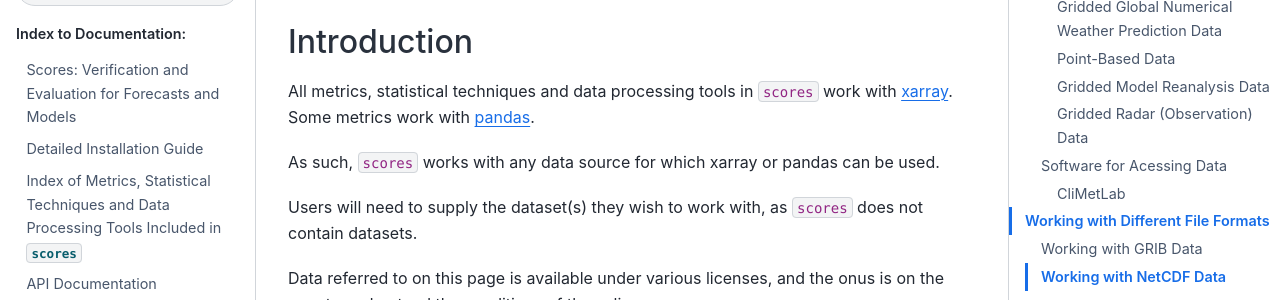
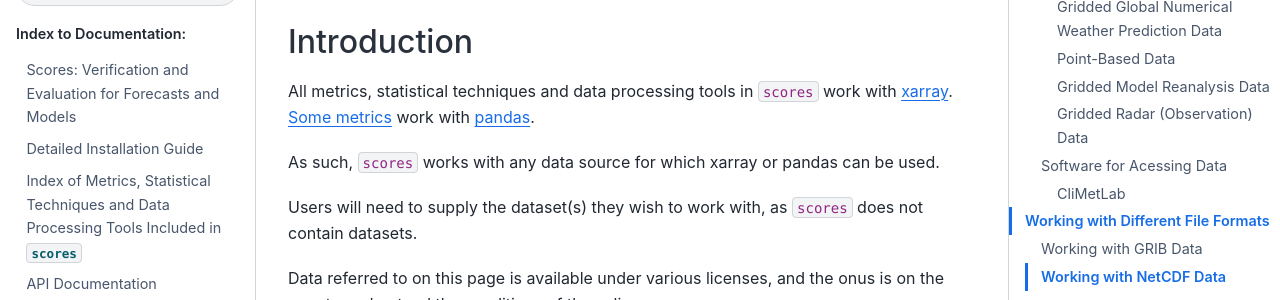
Before and after one commit to nci/scores, a Sphinx documentation site: the page built from docs/data.md, in a window 1280 px wide and 900 px high. Shown: the part 138-438 px from the top of the window. Built offline with Sphinx 7.4.7 and the Sphinx Book theme 1.1.4, drawn with Linux system fonts in a browser that asks for light colours; pages that are not in the unit, such as notebooks, are missing from menus; part of the change alters nothing that is shown.

```diff
--- a/docs/data.md
+++ b/docs/data.md
@@ -2,7 +2,7 @@
 
 ## Introduction
 
-All metrics, statistical techniques and data processing tools in `scores` work with [xarray](https://xarray.dev). Some metrics work with [pandas](https://pandas.pydata.org/).
+All metrics, statistical techniques and data processing tools in `scores` work with [xarray](https://xarray.dev). [Some metrics](included.md#pandas) work with [pandas](https://pandas.pydata.org/).
 
 As such, `scores` works with any data source for which xarray or pandas can be used.
 
```
